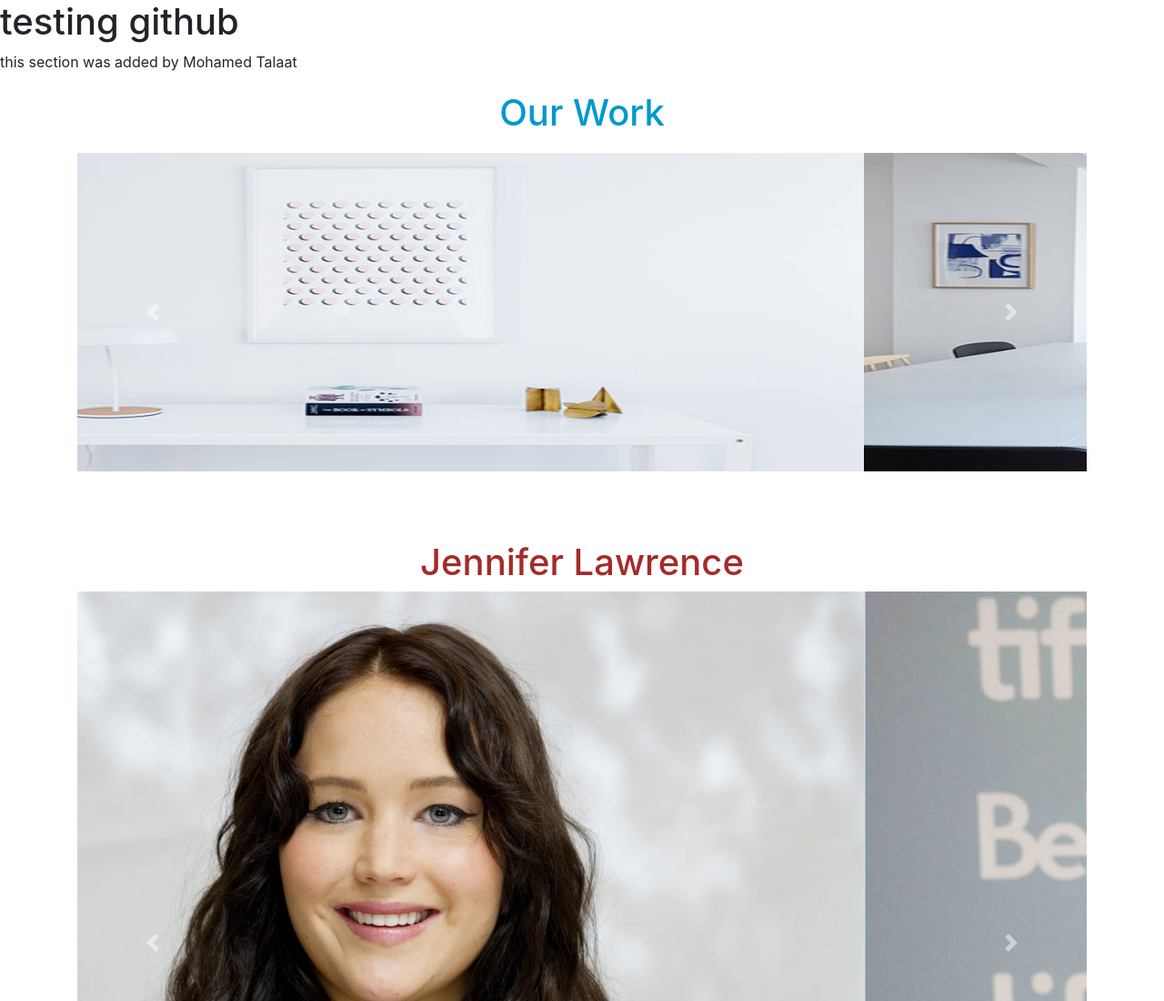
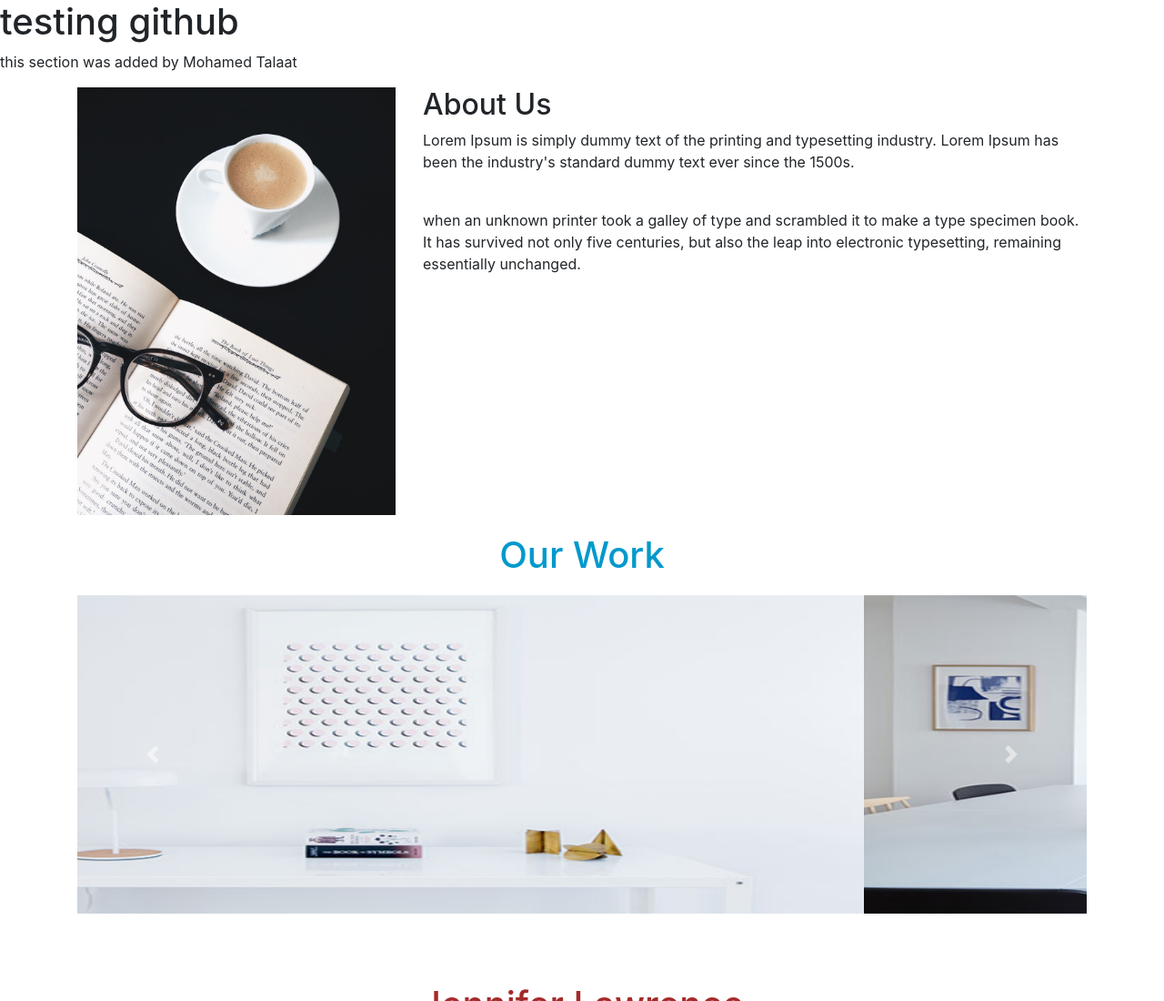
Before and after one commit to BassantFahmy/webproject, a plain HTML site: page index.html in a window 1280 px wide. Shown: the top 1100 px of the page at 91% size. Drawn offline with Linux system fonts and the light colour scheme.

Commit message:
BassantFahmy

```diff
--- a/index.html
+++ b/index.html
@@ -15,12 +15,32 @@
 
 
 
+
+
     <section id="talaatsection">
 
 
         <h1>testing github</h1>
 
         <p>this section was added by Mohamed Talaat</p>
+
+    </section>
+        <section class="section2">
+        <div class="container">
+            <div class="row">
+
+        <div class="img2 col-lg-4">
+            <img src="images/23.jpg" class="img-fluid">
+        </div>
+        <div class="col-lg-8">
+        <h2>About Us</h2>
+        <p>Lorem Ipsum is simply dummy text of the printing and typesetting industry. Lorem Ipsum has been the industry's standard dummy text ever since the 1500s.</p>
+        <br>
+        <p> when an unknown printer took a galley of type and scrambled it to make a type specimen book. It has survived not only five centuries, but also the leap into electronic typesetting, remaining essentially unchanged.</p>
+             </div>
+
+        </div>
+        </div>
 
     </section>
 
```
Also changed, not shown: images/23.jpg (added).
